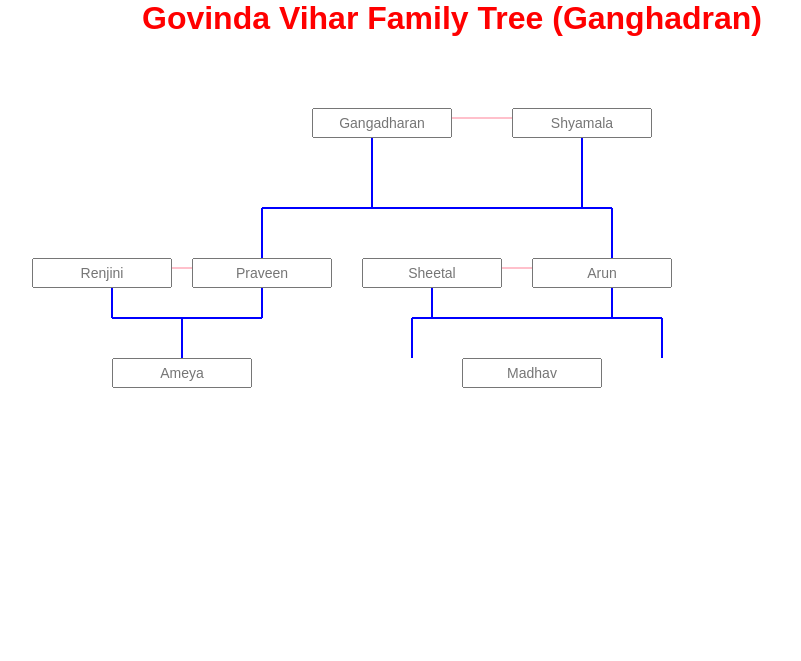
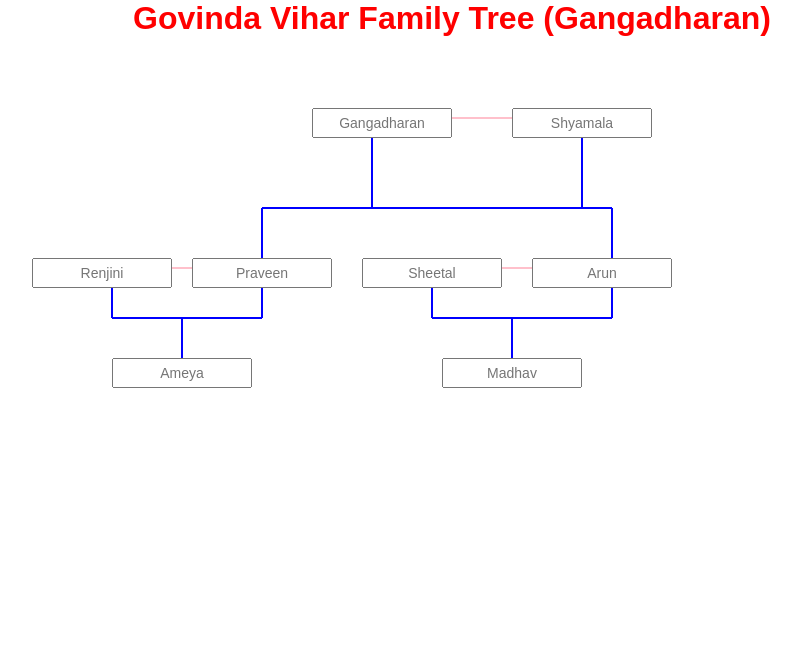
Before and after one commit to setryu4/setryu4.github.io, a plain HTML site: page secondfamilytree.html in a window 1280 px wide. Shown: the whole page, without its empty margins (188-989 px from the left). Drawn offline with Linux system fonts and the light colour scheme.

Commit message:
Madhav line and position

```diff
--- a/secondfamilytree.html
+++ b/secondfamilytree.html
@@ -3,7 +3,7 @@
 </head>
 
 <h1 id="titletop">
- Govinda Vihar Family Tree (Ganghadran)
+ Govinda Vihar Family Tree (Gangadharan)
 </h1>
 
 <div class="tree-wrapper" id="2ndfamilytreepage">
@@ -48,7 +48,7 @@
     <input type="text" placeholder="Sheetal">
     </a>
   </div>
-   <div class="person" style="top: 300px; left: 650px;">
+   <div class="person" style="top: 300px; left: 630px;">
     <a href="Madhav.html">
     <input type="text" placeholder="Madhav">
     </a>
@@ -72,11 +72,7 @@
 
     <line x1="800" y1="260" x2="800" y2="230" stroke="blue" stroke-width="2"/>
 
-    <line x1="850" y1="260" x2="600" y2="260" stroke="blue" stroke-width="2"/>
-
-    <line x1="850" y1="260" x2="850" y2="300" stroke="blue" stroke-width="2"/>
-
-    <line x1="600" y1="260" x2="600" y2="300" stroke="blue" stroke-width="2"/>
+    <line x1="800" y1="260" x2="620" y2="260" stroke="blue" stroke-width="2"/>
 
     <line x1="620" y1="230" x2="620" y2="260" stroke="blue" stroke-width="2"/>
 
@@ -92,5 +88,7 @@
 
     <line x1="370" y1="260" x2="370" y2="300" stroke="blue" stroke-width="2"/>
 
+    <line x1="700" y1="260" x2="700" y2="300" stroke="blue" stroke-width="2"/>
+
   </svg>
 </div>
```
